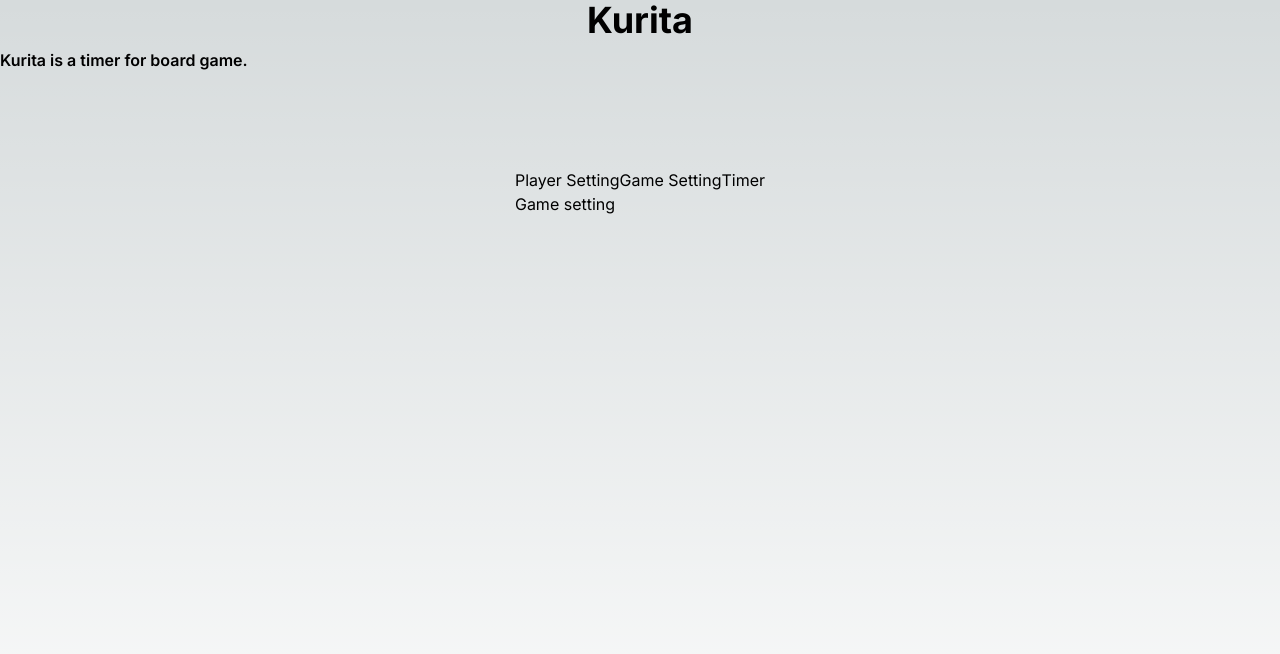
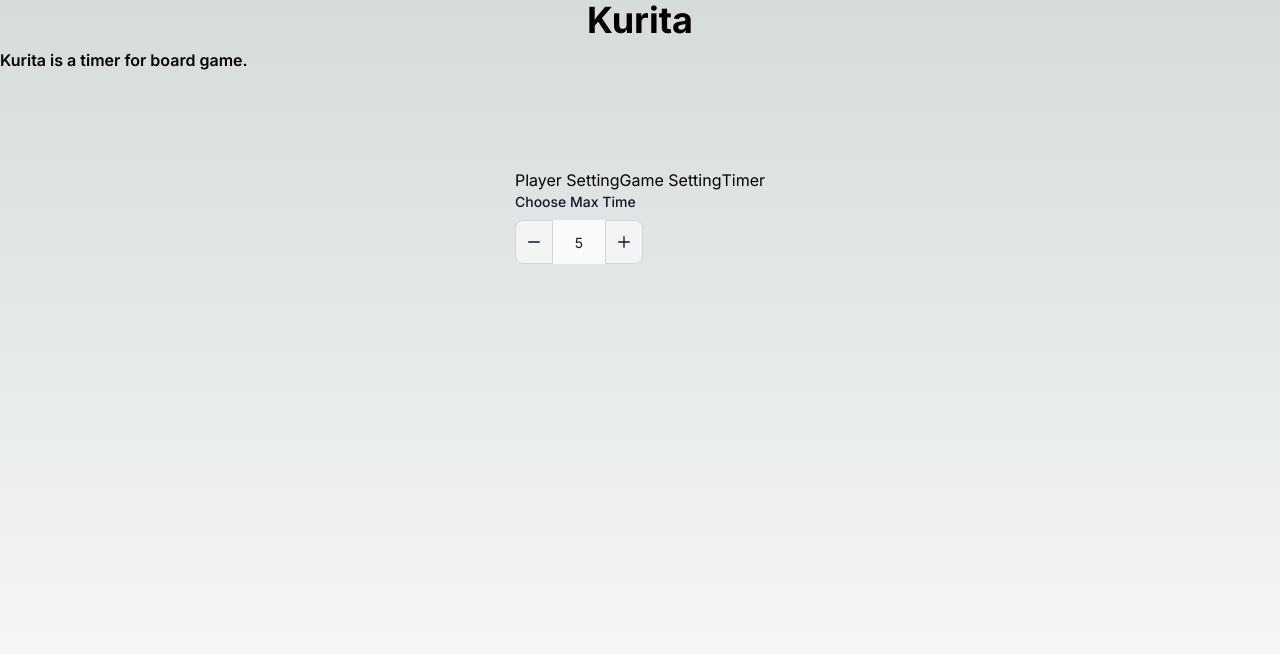
Before and after one commit to tomato3713/kurita, a Next.js app: page / in a window 1280 px wide. Both pictures are taken after a click on the button "Game Setting". Shown: the top 654 px of the page. Built offline with nearby package versions, Linux system fonts and the light colour scheme.

Commit message:
initial game setting tab

```diff
--- a/src/app/page.tsx
+++ b/src/app/page.tsx
@@ -8,9 +8,93 @@ const TimerTab: React.FC<TimerTabProps> = ({}) => {
   return <div className="timer-tab">timer tab</div>;
 };
 
-type GameSettingTabProps = {};
-const GameSettingTab: React.FC<GameSettingTabProps> = ({}) => {
-  return <div className="game-setting-tab">Game setting</div>;
+type GameSettingTabProps = {
+  gameSetting: GameSetting;
+  setGameSetting: (obj: GameSetting) => unknown;
+};
+const GameSettingTab: React.FC<GameSettingTabProps> = ({
+  gameSetting,
+  setGameSetting,
+}) => {
+  const handleUpdateSpan = (e: any) => {
+    setGameSetting({ ...gameSetting, span: e.target.value });
+  };
+  const handleIncrementSpan = () => {
+    setGameSetting({ ...gameSetting, span: gameSetting.span + 1 });
+  };
+  const handleDecrementSpan = () => {
+    setGameSetting({ ...gameSetting, span: gameSetting.span - 1 });
+  };
+
+  return (
+    <div className="game-setting-tab">
+      <form className="max-w-xs mx-auto">
+        <label
+          htmlFor="quantity-input"
+          className="block mb-2 text-sm font-medium text-gray-900 dark:text-white"
+        >
+          Choose Max Time
+        </label>
+        <div className="relative flex items-center max-w-[8rem]">
+          <button
+            type="button"
+            id="decrement-button"
+            onClick={handleDecrementSpan}
+            className="bg-gray-100 dark:bg-gray-700 dark:hover:bg-gray-600 dark:border-gray-600 hover:bg-gray-200 border border-gray-300 rounded-s-lg p-3 h-11 focus:ring-gray-100 dark:focus:ring-gray-700 focus:ring-2 focus:outline-none"
+          >
+            <svg
+              className="w-3 h-3 text-gray-900 dark:text-white"
+              aria-hidden="true"
+              xmlns="http://www.w3.org/2000/svg"
+              fill="none"
+              viewBox="0 0 18 2"
+            >
+              <path
+                stroke="currentColor"
+                stroke-linecap="round"
+                stroke-linejoin="round"
+                stroke-width="2"
+                d="M1 1h16"
+              />
+            </svg>
+          </button>
+          <input
+            type="text"
+            id="quantity-input"
+            data-input-counter
+            aria-describedby="helper-text-explanation"
+            className="bg-gray-50 border-x-0 border-gray-300 h-11 text-center text-gray-900 text-sm focus:ring-blue-500 focus:border-blue-500 block w-full py-2.5 dark:bg-gray-700 dark:border-gray-600 dark:placeholder-gray-400 dark:text-white dark:focus:ring-blue-500 dark:focus:border-blue-500"
+            placeholder="999"
+            value={gameSetting.span}
+            onInput={handleUpdateSpan}
+            required
+          />
+          <button
+            type="button"
+            id="increment-button"
+            onClick={handleIncrementSpan}
+            className="bg-gray-100 dark:bg-gray-700 dark:hover:bg-gray-600 dark:border-gray-600 hover:bg-gray-200 border border-gray-300 rounded-e-lg p-3 h-11 focus:ring-gray-100 dark:focus:ring-gray-700 focus:ring-2 focus:outline-none"
+          >
+            <svg
+              className="w-3 h-3 text-gray-900 dark:text-white"
+              aria-hidden="true"
+              xmlns="http://www.w3.org/2000/svg"
+              fill="none"
+              viewBox="0 0 18 18"
+            >
+              <path
+                stroke="currentColor"
+                stroke-linecap="round"
+                stroke-linejoin="round"
+                stroke-width="2"
+                d="M9 1v16M1 9h16"
+              />
+            </svg>
+          </button>
+        </div>
+      </form>
+    </div>
+  );
 };
 
 type PlayerSettingTabProps = {
@@ -114,6 +198,10 @@ type Player = {
   active: boolean;
 };
 
+type GameSetting = {
+  span: number;
+};
+
 const TabKindList = {
   PlayerSetting: "playerSetting",
   GameSetting: "gameSetting",
@@ -128,6 +216,12 @@ export default function Home() {
     { name: "4", color: "#10500F", active: false },
   ]);
 
+  const defaultGameSetting: GameSetting = {
+    span: 5,
+  };
+  const [gameSetting, setGameSetting] =
+    useState<GameSetting>(defaultGameSetting);
+
   const tabs: TabItem[] = [
     {
       tabKey: "playerSetting",
@@ -137,7 +231,12 @@ export default function Home() {
     {
       tabKey: "gameSetting",
       title: "Game Setting",
-      content: <GameSettingTab />,
+      content: (
+        <GameSettingTab
+          gameSetting={gameSetting}
+          setGameSetting={setGameSetting}
+        />
+      ),
     },
     { tabKey: "timer", title: "Timer", content: <TimerTab /> },
   ];
```
